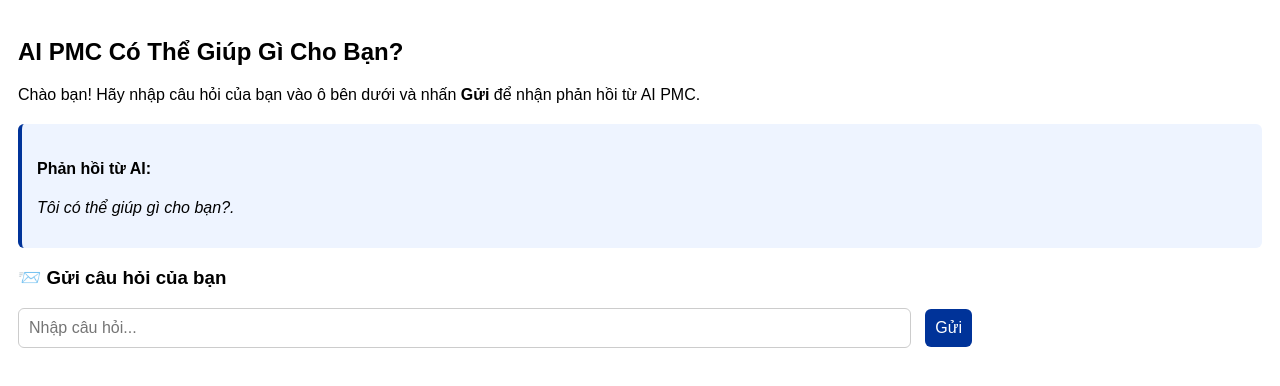
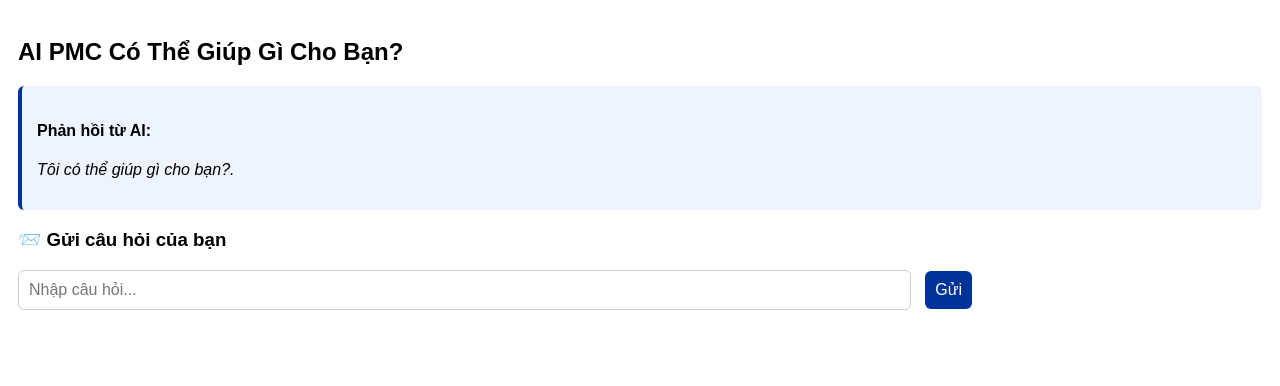
Before and after one commit to mtnlyoncafe/chatbot, a website: page index.html in a window 1280 px wide. Drawn offline with Linux system fonts and the light colour scheme.

Commit message:
Update index.html

```diff
--- a/index.html
+++ b/index.html
@@ -64,8 +64,6 @@
 <body>
   <div class="info-box">
     <h2>AI PMC Có Thể Giúp Gì Cho Bạn?</h2>
-    <p>Chào bạn! Hãy nhập câu hỏi của bạn vào ô bên dưới và nhấn <strong>Gửi</strong> để nhận phản hồi từ AI PMC.</p>
-
     <div id="response" class="chat-box">
       <h4><strong>Phản hồi từ AI:</strong></h4>
       <p><em>Tôi có thể giúp gì cho bạn?.</em></p>
```
